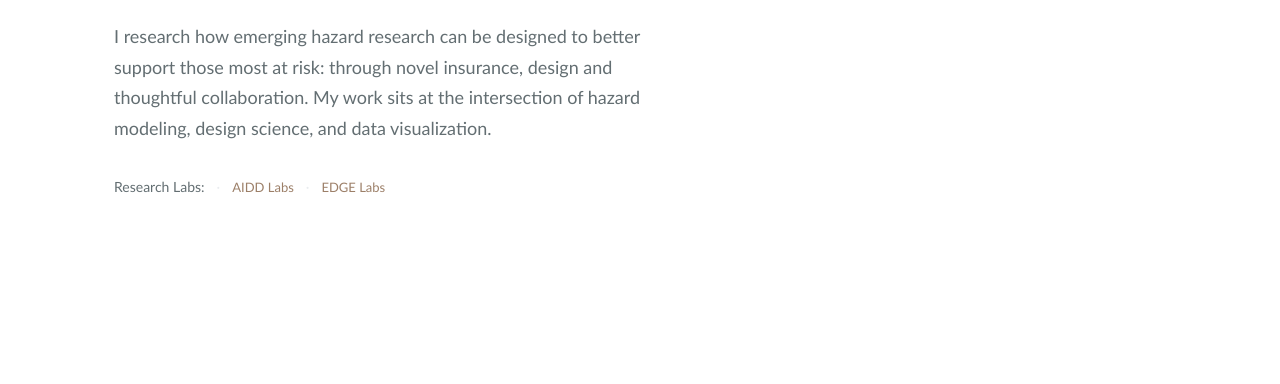
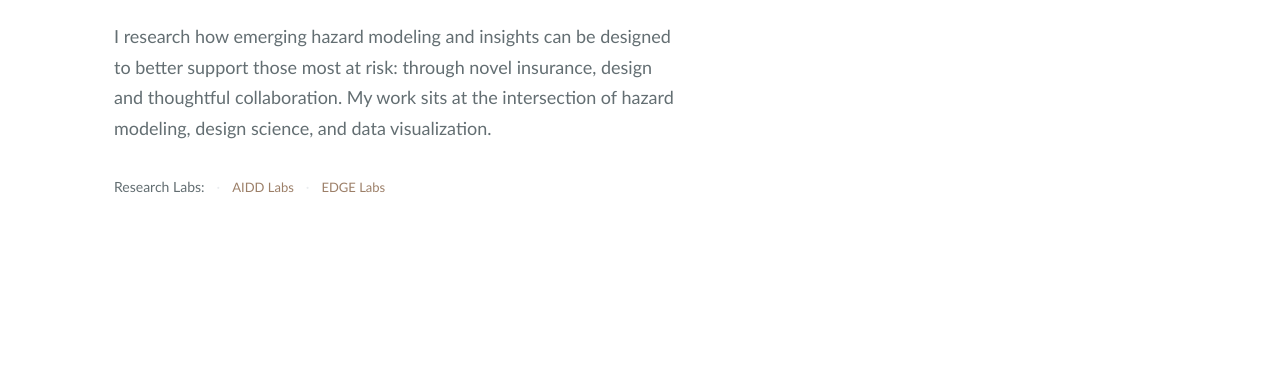
Before and after one commit to miles-umich/portfolio, a plain HTML site: page index.html in a window 1280 px wide. Shown: the part 416-800 px from the top of the page. Drawn offline with Linux system fonts and the light colour scheme.

Commit message:
Update index.html
updated main page description about me

```diff
--- a/index.html
+++ b/index.html
@@ -39,7 +39,7 @@
           <h1 class="hero-title">Margaret Miles<br>PhD at the University of Michigan</h1>
           <div class="hero-description">
             <p>
-              I research how emerging hazard research can be designed to better support those most at risk:
+              I research how emerging hazard modeling and insights can be designed to better support those most at risk:
               through novel insurance, design and thoughtful collaboration. My work sits at the intersection of hazard modeling,
               design science, and data visualization.
             </p>
```
